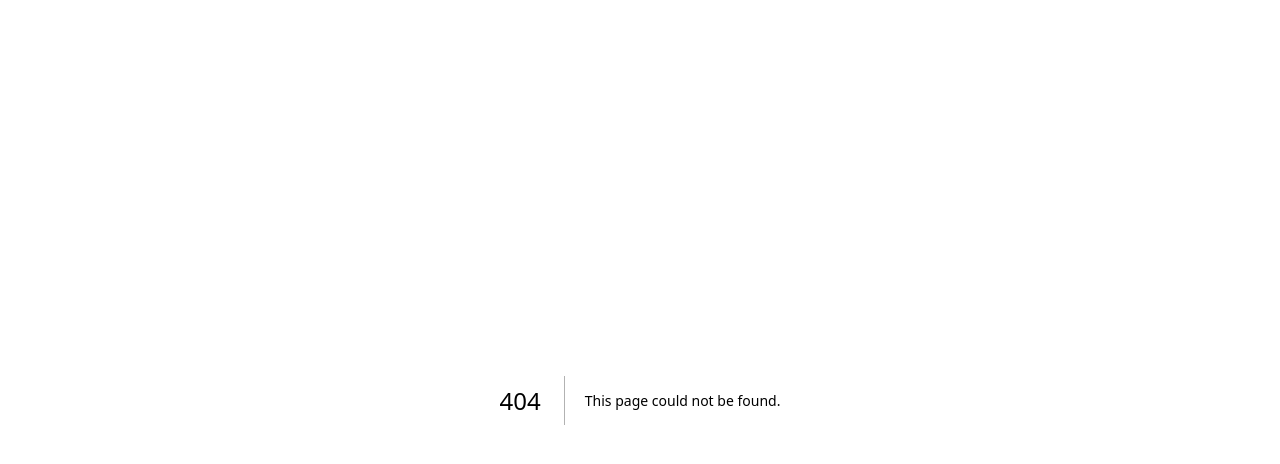
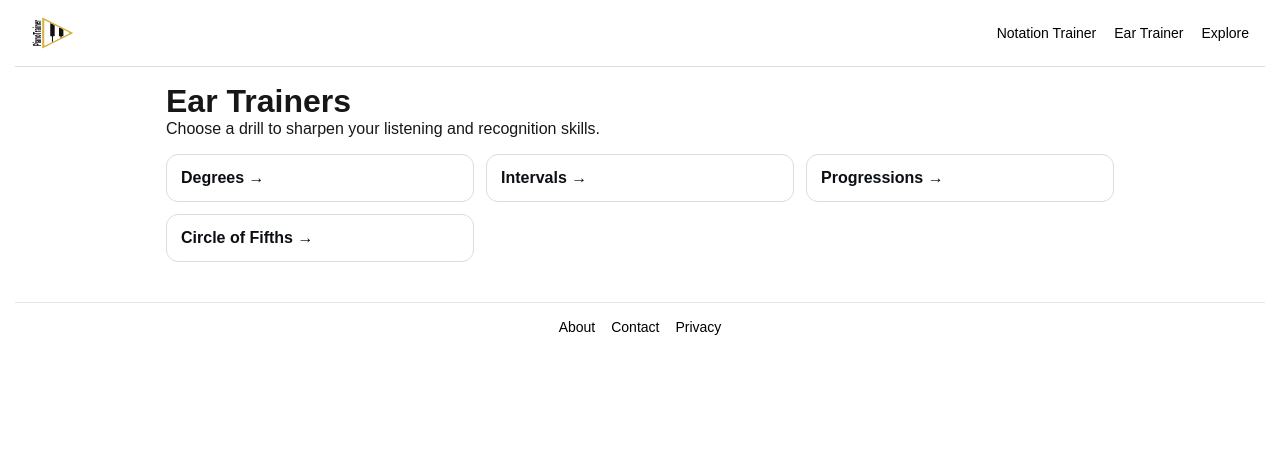
Before and after one commit to andreyeremichev/pianotrainer, a Next.js app: page /train/ear in a window 1280 px wide. Before the commit this address had no page. Shown: the top 464 px of the page. Built offline with nearby package versions, Linux system fonts and the light colour scheme; a web font is replaced by a local one.

Commit message:
IA Phase B: add /train/ear hub page

```diff
--- /dev/null
+++ b/app/train/ear/page.tsx
@@ -0,0 +1,59 @@
+import type { Metadata } from "next";
+
+export const metadata: Metadata = {
+  title: "Ear Trainers • PianoTrainer",
+  description: "Train your ear with degrees, intervals, and simple listening games.",
+  alternates: { canonical: "/train/ear" },
+  openGraph: {
+    type: "website",
+    url: "https://pianotrainer.app/train/ear",
+    title: "Ear Trainers • PianoTrainer",
+    description: "Degrees, intervals, and listening games for quick practice.",
+  },
+  robots: { index: true, follow: true },
+};
+
+export default function EarHub() {
+  return (
+    <main style={{ maxWidth: 980, margin: "0 auto", padding: 16 }}>
+      {/* SEO: JSON-LD */}
+      <script
+        type="application/ld+json"
+        dangerouslySetInnerHTML={{
+          __html: JSON.stringify({
+            "@context": "https://schema.org",
+            "@type": "WebPage",
+            name: "Ear Trainers",
+            url: "https://pianotrainer.app/train/ear",
+            description: "Train your ear with degrees and intervals.",
+          }),
+        }}
+      />
+      <h1>Ear Trainers</h1>
+      <p>Choose a drill to sharpen your listening and recognition skills.</p>
+
+      <div
+        style={{
+          display: "grid",
+          gap: 12,
+          gridTemplateColumns: "repeat(auto-fit,minmax(260px,1fr))",
+          marginTop: 16,
+        }}
+      >
+        <a href="/train/ear/degrees" style={card}>Degrees →</a>
+        <a href="/train/ear/intervals" style={card}>Intervals →</a>
+        <a href="/train/ear/progressions" style={card}>Progressions →</a>
+        <a href="/train/ear/circle-of-fifths" style={card}>Circle of Fifths →</a>
+      </div>
+    </main>
+  );
+}
+
+const card: React.CSSProperties = {
+  border: "1px solid #ddd",
+  borderRadius: 12,
+  padding: 14,
+  textDecoration: "none",
+  color: "#0b0f14",
+  fontWeight: 800,
+};
```
